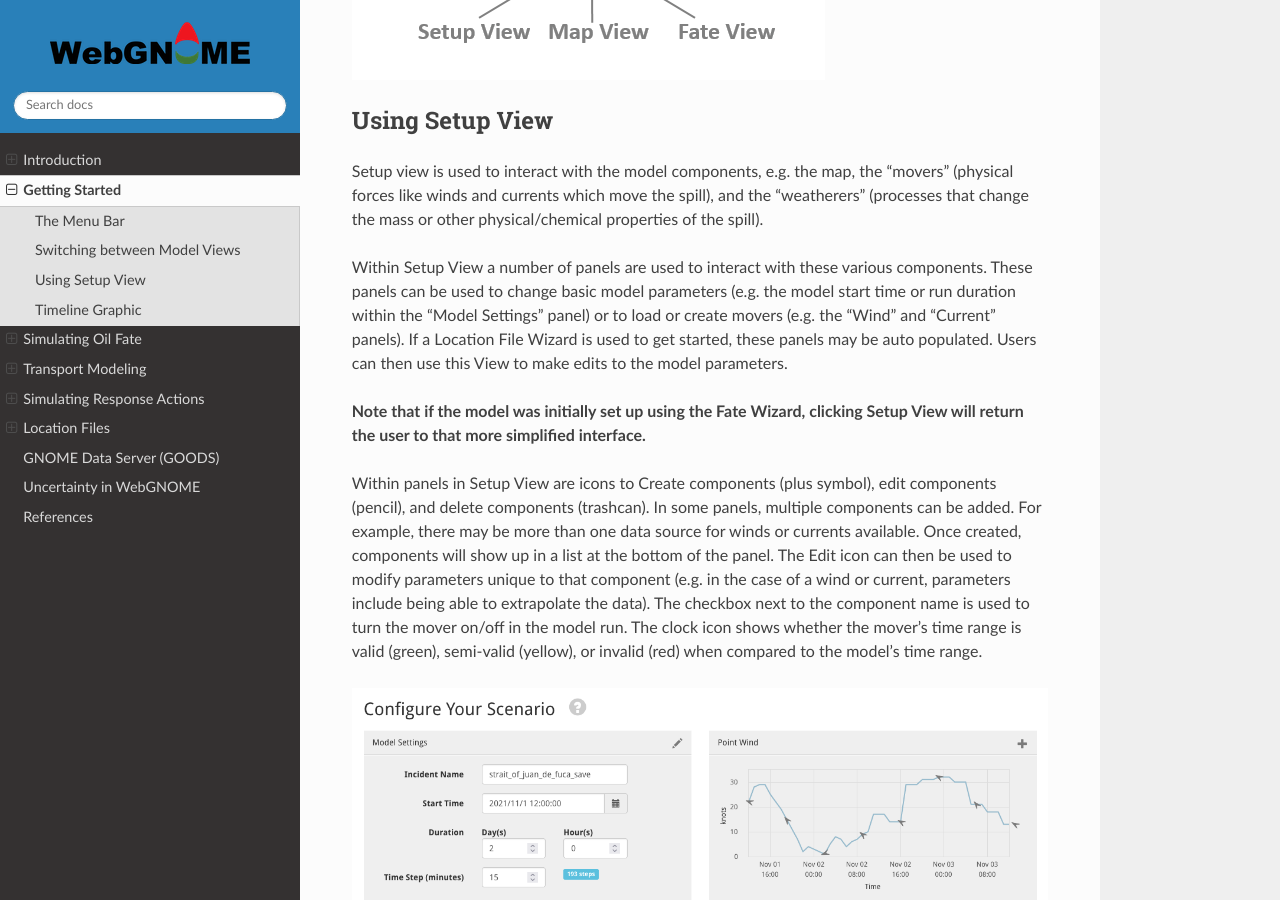
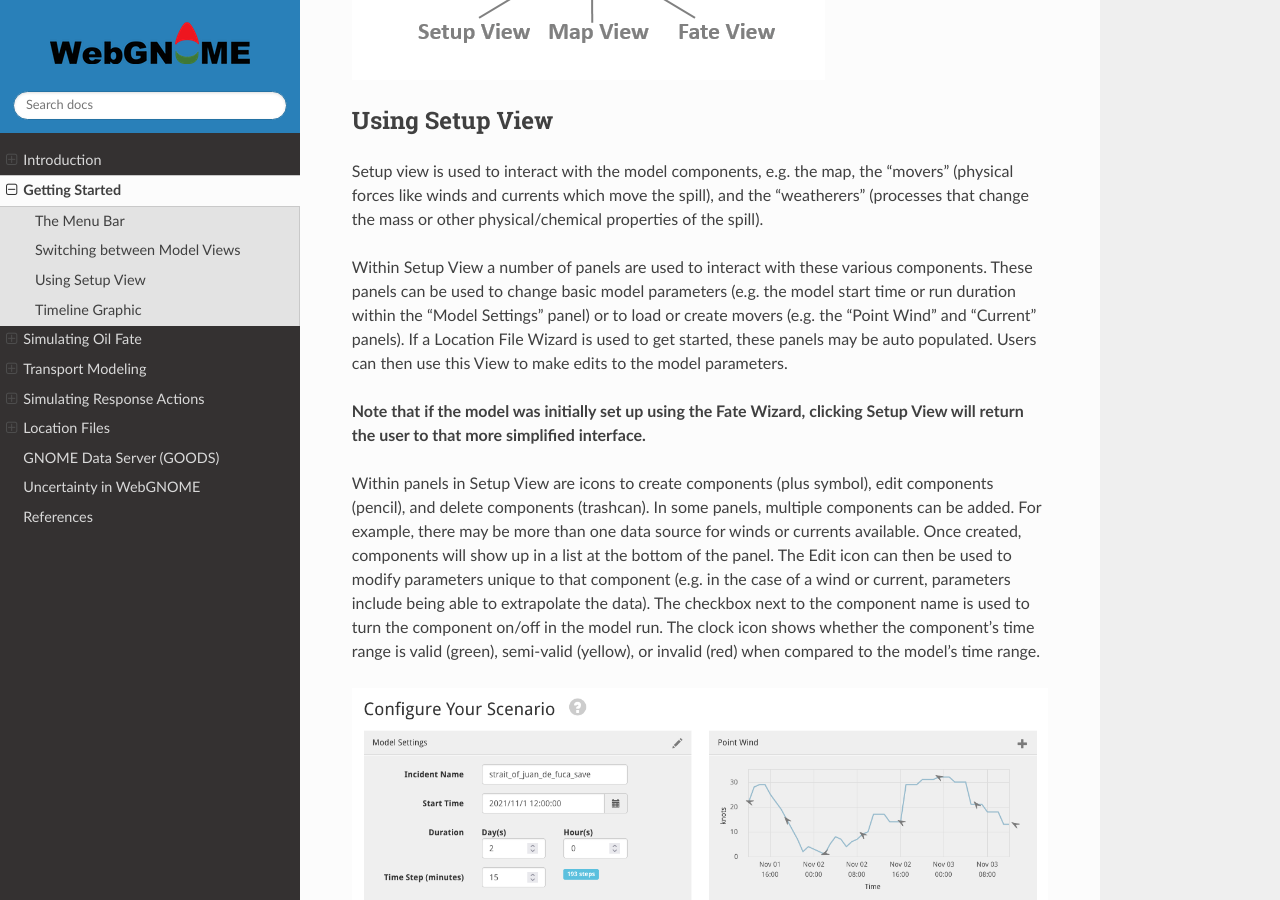
Before and after one commit to NOAA-ORR-ERD/WebGnomeClient, a Sphinx documentation site: the page built from doc/basics.rst, in a window 1280 px wide and 900 px high, scrolled down 1026 px. Built offline with Sphinx 7.4.7 and the Read the Docs theme 2.0.0, drawn with Linux system fonts in a browser that asks for light colours.

Commit message:
some user doc edits

```diff
--- a/doc/basics.rst
+++ b/doc/basics.rst
@@ -47,15 +47,15 @@
 Within Setup View a number of panels are used to interact with these various components.
 These panels can be used to change basic model parameters (e.g. the model start time
 or run duration within the "Model Settings" panel) or to load or create movers (e.g.
-the "Wind" and "Current" panels). If a Location File Wizard is used to get started,
+the "Point Wind" and "Current" panels). If a Location File Wizard is used to get started,
 these panels may be auto populated. Users can then use this View to make edits to the
 model parameters.
 
 **Note that if the model was initially set up using the Fate Wizard, clicking
 Setup View will return the user to that more simplified interface.**
 
-Within panels in Setup View are icons to Create components (plus symbol), edit components (pencil), and delete components (trashcan). In some panels, multiple components can be added. For example, there may be more than one data source for winds or currents available. Once created, components will show up in a list at the bottom of the panel. The Edit icon can then be used to modify parameters unique to that component (e.g. in the case of a wind or current, parameters include being able to extrapolate the data). The checkbox next to the component name is used to turn the mover on/off in the model run. The clock icon shows whether
-the mover's time range is valid (green), semi-valid (yellow), or invalid (red) when compared to the model's time range.
+Within panels in Setup View are icons to create components (plus symbol), edit components (pencil), and delete components (trashcan). In some panels, multiple components can be added. For example, there may be more than one data source for winds or currents available. Once created, components will show up in a list at the bottom of the panel. The Edit icon can then be used to modify parameters unique to that component (e.g. in the case of a wind or current, parameters include being able to extrapolate the data). The checkbox next to the component name is used to turn the component on/off in the model run. The clock icon shows whether
+the component's time range is valid (green), semi-valid (yellow), or invalid (red) when compared to the model's time range.
 
 .. image:: setup_view.png
 
--- a/doc/fate.rst
+++ b/doc/fate.rst
@@ -22,6 +22,7 @@
 In order to simulate the fate of oil spilled in the environment, a fairly detailed description of the chemistry of the oil in question needs to be provided. WebGNOME provides a link to the ADIOS Oil Database. The database consists of 1000s of crude oils and refined products that span a range of oils that are typically transported.
 
 Most records in the database provide the data necessary to run the model as well as a few informative and health and safety properties of interest, such as flash point.
+These records are marked as "Suitable for GNOME".
 
 Some of these oil records are more complete than others. They each hold enough information to run the model, but may be missing important components. If anything is missing, the values are estimated from the known values using industry-standard algorithms. A "Quality Score" is provided, based on how much data associated with a record are measured, rather than estimated. If you are not sure which record to choose, a record with a higher quality score will give more precise results in the fate model.
 
```
